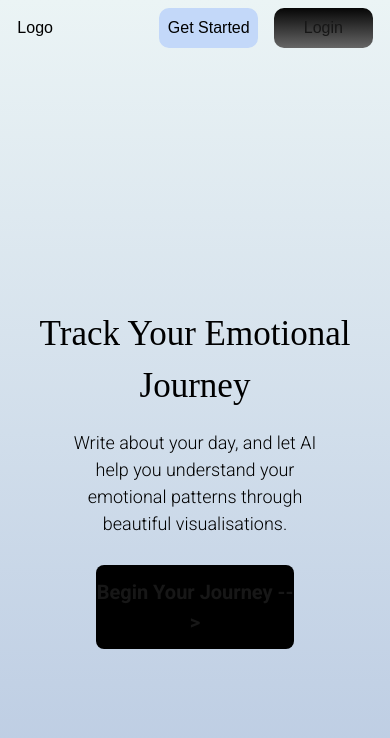
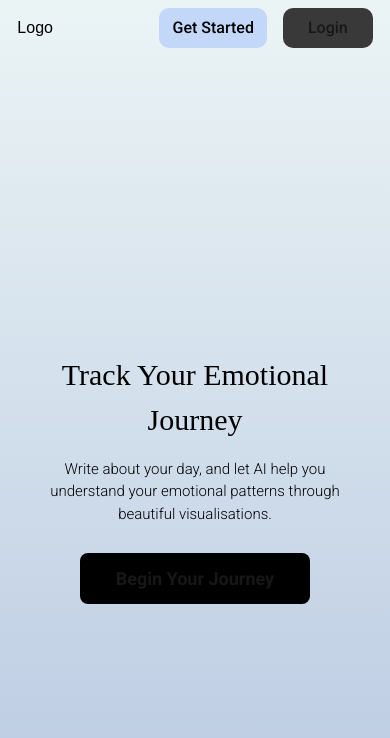
Before and after one commit to SHIVAM-KUMAR-59/sooth-mind, a Next.js app: page / in a window 390 px wide. Shown: the top 738 px of the page. Built offline with nearby package versions, Linux system fonts and the light colour scheme; no server answers; a web font is replaced by a local one.

Commit message:
Responsiveness Done

```diff
--- a/components/Hero.js
+++ b/components/Hero.js
@@ -16,22 +16,22 @@ const Hero = ({ session }) => {
     <section className="relative min-h-screen flex items-center justify-center p-3">
       <div className="w-full h-full flex flex-col justify-center items-center gap-4">
         <div className="w-[90%] mx-auto">
-          <p className="text-[35px] text-black w-full text-center dm-serif ">
+          <p className="text-[30px] text-black text-center dm-serif md:text-[50px] lg:text-[65px] xl:text-[80px]">
             Track Your Emotional Journey
           </p>
         </div>
-        <div className="w-[70%] mx-auto">
-          <p className="text-[18px] text-black w-full text-center roboto-light">
+        <div className="w-[80%] md:w-[80%] lg:w-[75%] xl:w-[65%] mx-auto">
+          <p className="text-[15px] md:text-[25px] lg:text-[32px] xl:text-[39px] text-black w-full text-center roboto-light">
             Write about your day, and let AI help you understand your emotional
             patterns through beautiful visualisations.
           </p>
         </div>
-        <div className="w-[90%] mx-auto mt-3">
+        <div className="w-[90%] lg:w-[60%] mx-auto mt-3">
           <Link
             href={route}
-            className="text-center mx-auto py-3 w-[60%] rounded-[8px] bg-black cursor-pointer hover:bg-[#0f0f0f] flex justify-center items-center roboto-bold text-[20px]"
+            className="text-center mx-auto px-2 py-3 w-[70%]  rounded-[8px] bg-black cursor-pointer hover:bg-[#292929] flex justify-center items-center roboto-bold text-[18px] md:text-[25px] lg:text-[30px] xl:text-[35px] sm:mt-4 hover:scale-105 hover:shadow-lg transition-all duration-200"
           >
-            Begin Your Journey --{'>'}
+            Begin Your Journey
           </Link>
         </div>
       </div>
--- a/components/Navbar.js
+++ b/components/Navbar.js
@@ -14,16 +14,16 @@ const Navbar = ({ session }) => {
       ) : (
         <div className="w-[95%] mx-auto flex gap-4 items-center justify-between">
           <div className="text-black">Logo</div>
-          <div className="flex gap-4 w-[60%]">
+          <div className="flex gap-4 w-[60%] md:w-[50%] xl:w-[30%]">
             <Link
               href="/auth/signup"
-              className="w-[50%] bg-[#C3D8F9] rounded-[10px] text-black cursor-pointer hover:bg-[#a6c1eb] transition-all duration-200 flex justify-center items-center"
+              className="w-[60%]  bg-[#C3D8F9] rounded-[10px] text-black cursor-pointer hover:bg-[#a6c1eb] hover:shadow-md transition-all duration-200 flex justify-center items-center roboto-medium md:text-[20px] lg:text-[25px]"
             >
               Get Started
             </Link>
             <Link
               href={'/auth/signin'}
-              className="py-2 w-[50%] rounded-[10px] bg-gradient-to-t to-[#060606] from-[#666666] cursor-pointer hover:bg-[#0f0f0f] flex justify-center items-center"
+              className="py-2 w-[50%] rounded-[10px] bg-[#3a3939]  cursor-pointer hover:bg-gradient-to-t hover:to-[#323131] hover:from-[#171616] hover:shadow-xl transition-all duration-200 flex justify-center items-center roboto-medium md:text-[20px] lg:text-[25px]"
             >
               Login
             </Link>
```
